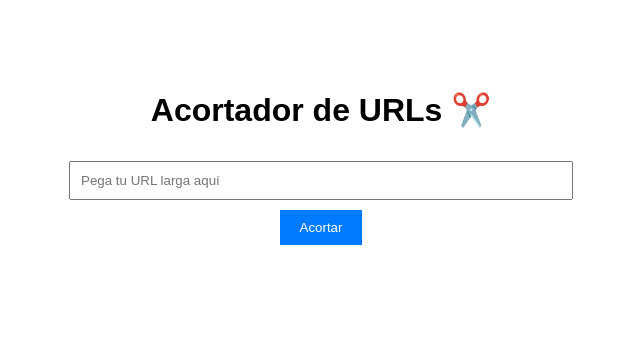
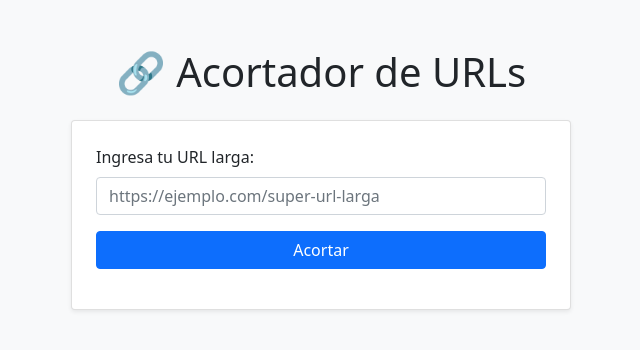
Before and after one commit to Huguitito/mqrtql, a plain HTML site: page index.html in a window 1280 px wide. Shown: the whole page, without its empty margins (319-959 px from the left). Drawn offline with nearby package versions, Linux system fonts and the light colour scheme.

Commit message:
Add files via upload

```diff
--- a/index.html
+++ b/index.html
@@ -1,19 +1,37 @@
 <!DOCTYPE html>
-<html>
+<html lang="es"> <!-- Agregar idioma para SEO -->
 <head>
-    <title>Acortador de URLs</title>
-    <link rel="stylesheet" href="style.css">
+    <meta charset="UTF-8"> <!-- Caracteres especiales -->
+    <meta name="viewport" content="width=device-width, initial-scale=1.0"> <!-- Responsive -->
+    <title>🔗 Acortador de URLs Gratis</title> <!-- Título descriptivo -->
+    <!-- Bootstrap CSS (para estilos) -->
+    <link href="https://cdn.jsdelivr.net/npm/bootstrap@5.1.3/dist/css/bootstrap.min.css" rel="stylesheet">
+    <!-- Firebase SDK (IMPORTANTE: Añade esto ANTES de tus scripts) -->
+    <script src="https://www.gstatic.com/firebasejs/8.10.0/firebase-app.js"></script>
+    <script src="https://www.gstatic.com/firebasejs/8.10.0/firebase-firestore.js"></script>
+    <!-- Estilos personalizados -->
+    <style>
+        body { background-color: #f8f9fa; }
+        .card { max-width: 500px; margin: 0 auto; }
+    </style>
 </head>
 <body>
-    <div class="container">
-        <h1>Acortador de URLs ✂️</h1>
-        <form id="form">
-            <input type="url" id="url" placeholder="Pega tu URL larga aquí" required>
-            <button type="submit">Acortar</button>
-        </form>
-        <div id="result"></div>
+    <div class="container py-5">
+        <h1 class="text-center mb-4">🔗 Acortador de URLs</h1>
+        <div class="card shadow-sm p-4">
+            <form id="form">
+                <div class="mb-3">
+                    <label for="url" class="form-label">Ingresa tu URL larga:</label>
+                    <input type="url" class="form-control" id="url" placeholder="https://ejemplo.com/super-url-larga" required>
+                </div>
+                <button type="submit" class="btn btn-primary w-100">Acortar</button>
+            </form>
+            <div id="result" class="mt-3"></div> <!-- Aquí se mostrará el resultado -->
+        </div>
     </div>
-    <script src="firebase-config.js"></script>
-    <script src="script.js"></script>
+
+    <!-- Scripts (orden IMPORTANTE) -->
+    <script src="firebase-config.js"></script> <!-- Configuración de Firebase -->
+    <script src="script.js"></script> <!-- Lógica del acortador -->
 </body>
 </html>
```
